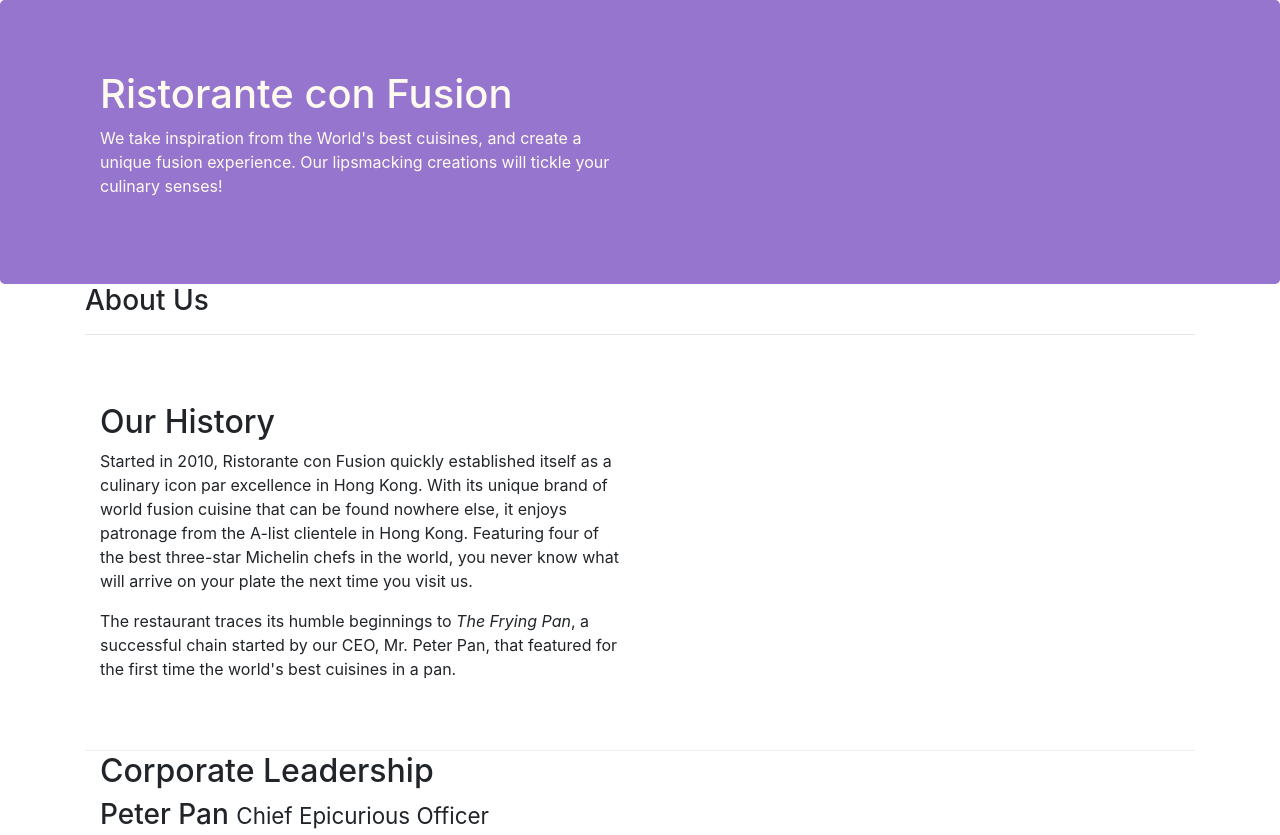
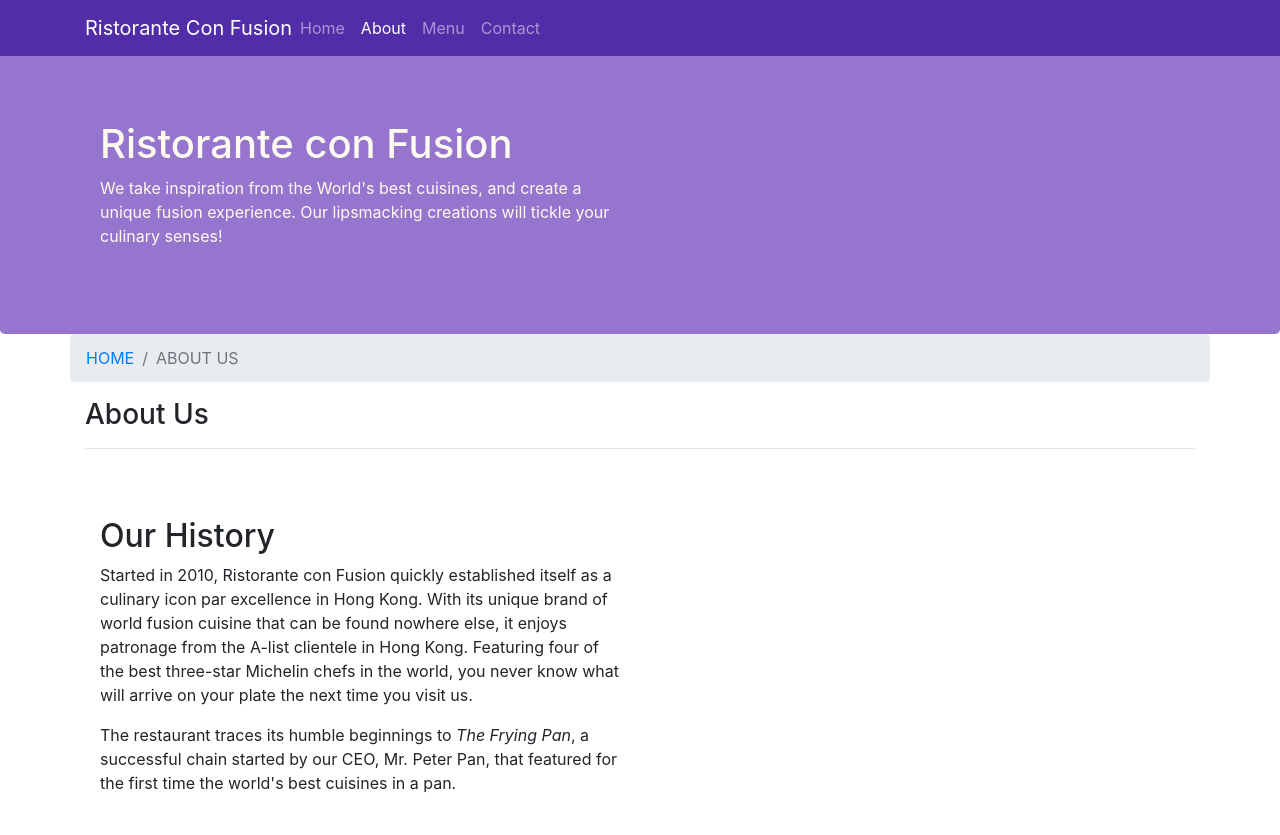
Before and after one commit to BibinQA/conFusion, a website: page aboutus.html in a window 1280 px wide. Shown: the top 835 px of the page. Drawn offline with nearby package versions, Linux system fonts and the light colour scheme.

Commit message:
navbar and bread crumbs

```diff
--- a/aboutus.html
+++ b/aboutus.html
@@ -16,6 +16,22 @@
 </head>
 
 <body>
+    <nav class='navbar navbar-dark navbar-expand-sm fixed-top'>
+        <div class='container'>
+            <button class='navbar-toggler' type='button' data-toggle='collapse' data-target='#Navbar'>
+                <span class="navbar-toggler-icon"></span>
+            </button>
+            <a class='navbar-brand mr-auto' href='./index.html'>Ristorante Con Fusion</a>
+            <div class='collapse navbar-collapse' id='Navbar'>
+                <ul class='navbar-nav mr-auto'>
+                    <li class='nav-item'><a class='nav-link' href='./index.html'>Home</a></li>
+                    <li class='nav-item active'><a class='nav-link' href='.#'>About</a></li>
+                    <li class='nav-item'><a class='nav-link' href='#'>Menu</a></li>
+                    <li class='nav-item'><a class='nav-link' href='#'>Contact</a></li>
+                </ul>
+            </div>
+        </div>
+    </nav>
 
     <header class="jumbotron">
         <div class="container">
@@ -33,6 +49,10 @@
 
     <div class='container'>
         <div class='row'>
+            <ol class='col-12 breadcrumb'>
+                <li class='breadcrumb-item'><a href='./index.html'>HOME</a></li>
+                <li class='breadcrumb-item active'>ABOUT US</li>
+            </ol>
             <div class='col-12'>
                 <h3>About Us</h3>
                 <hr>
@@ -118,7 +138,7 @@
                 <div class="col-4 offset-1 col-sm-2">
                     <h5>Links</h5>
                     <ul class="list-unstyled">
-                        <li><a href="#">Home</a></li>
+                        <li><a href="./index.html">Home</a></li>
                         <li><a href="#">About</a></li>
                         <li><a href="#">Menu</a></li>
                         <li><a href="#">Contact</a></li>
--- a/css/styles.css
+++ b/css/styles.css
@@ -21,3 +21,17 @@
     background-color: #9575cd;
     color: floralwhite;
 }
+
+.address{
+    font-size: 80%;
+    margin: 0px;
+    color: #0f0f0f;
+}
+
+body{
+    padding : 50px 0px 0px 0px;
+}
+
+.navbar-dark{
+    background-color: #512da8;
+}
```
Also changed, not shown: index.html (+17 -2 lines).
